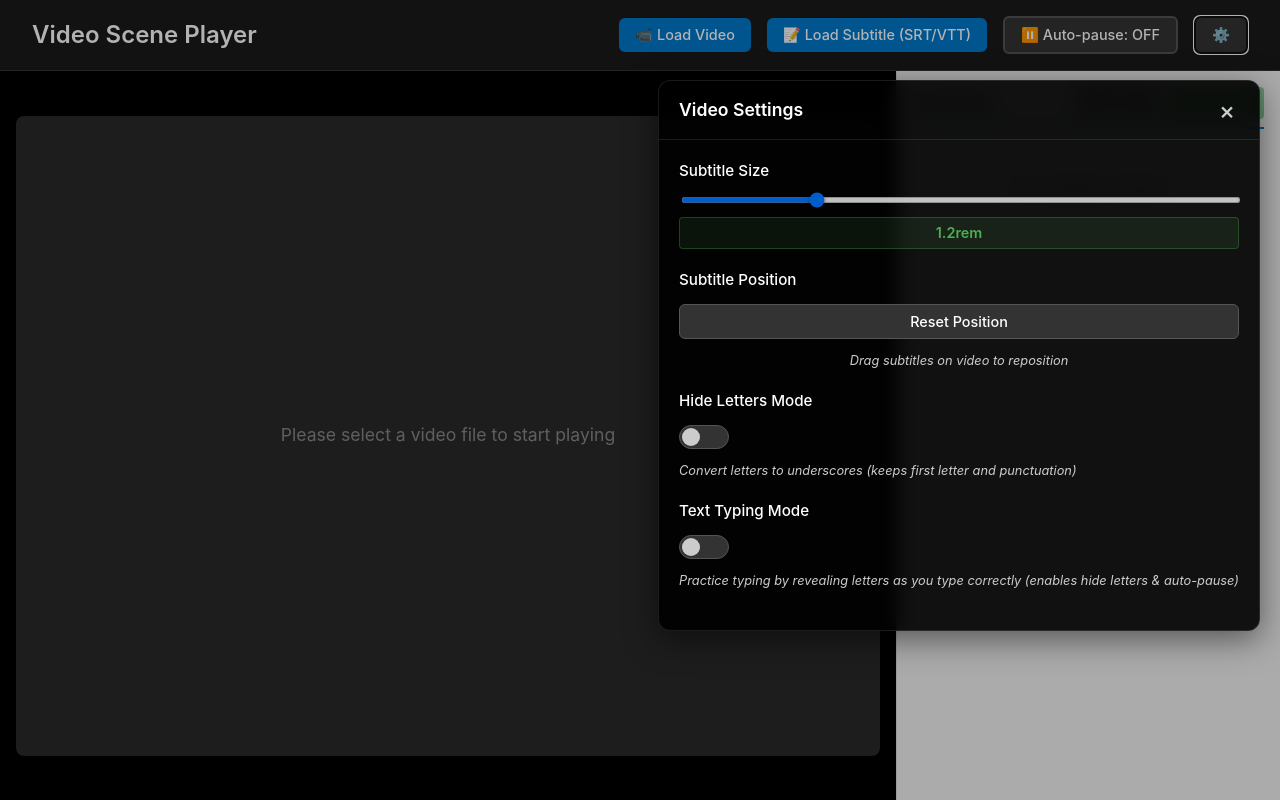
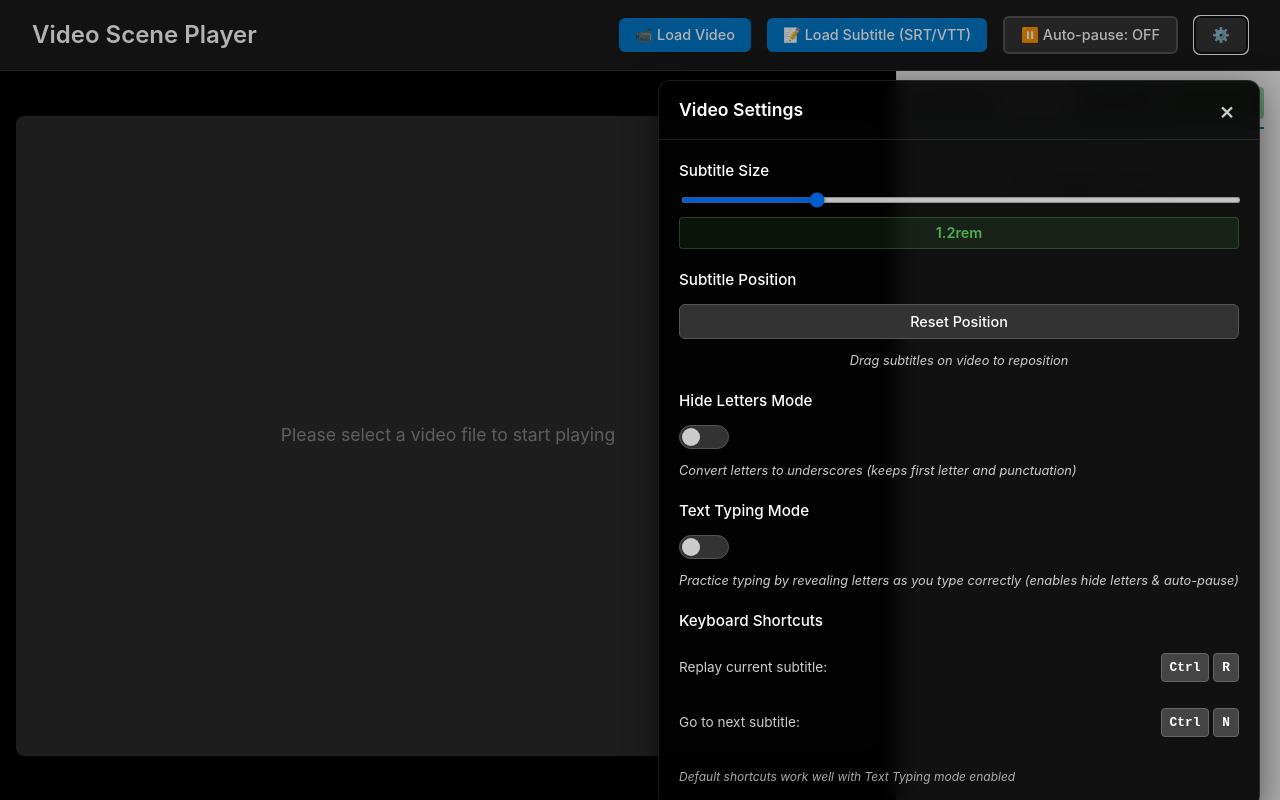
Before and after one commit to tomo2321/vite-react-video-scene-player, a React (Vite) app: page / in a window 1280 px wide. Both pictures are taken after a click on the button "⚙️". Built offline with nearby package versions, Linux system fonts and the light colour scheme; the HTML template or start-up script is replaced by a standard one.

Commit message:
:sparkles: add: add keyboard shortcuts for replay current subtitle and go to next subtitle

```diff
--- a/src/App.css
+++ b/src/App.css
@@ -321,6 +321,96 @@ input:disabled + .toggle-slider:before {
   font-style: italic;
 }
 
+/* Keyboard Shortcuts Section */
+.keyboard-shortcuts-section {
+  display: flex;
+  flex-direction: column;
+  gap: 12px;
+}
+
+.shortcut-config {
+  display: flex;
+  flex-direction: column;
+  gap: 10px;
+}
+
+.shortcut-row {
+  display: flex;
+  align-items: center;
+  justify-content: space-between;
+  padding: 8px 0;
+}
+
+.shortcut-description {
+  color: #ccc;
+  font-size: 0.85rem;
+  flex: 1;
+}
+
+.shortcut-display {
+  display: flex;
+  align-items: center;
+  gap: 4px;
+}
+
+.shortcut-display kbd {
+  background: #444;
+  border: 1px solid #666;
+  border-radius: 4px;
+  padding: 4px 8px;
+  font-family: "Courier New", monospace;
+  font-size: 0.8rem;
+  font-weight: bold;
+  color: #fff;
+  min-width: 24px;
+  text-align: center;
+  box-shadow: 0 1px 3px rgba(0, 0, 0, 0.3);
+}
+
+.shortcut-note {
+  margin-top: 8px;
+  color: #aaa;
+  font-style: italic;
+}
+
+.shortcut-note small {
+  font-size: 0.75rem;
+  line-height: 1.3;
+}
+
+/* Legacy support for old shortcut styles */
+.shortcuts-list {
+  display: flex;
+  flex-direction: column;
+  gap: 8px;
+}
+
+.shortcut-item {
+  display: flex;
+  align-items: center;
+  gap: 12px;
+  color: #ccc;
+  font-size: 0.85rem;
+}
+
+.shortcut-item kbd {
+  background: #444;
+  border: 1px solid #666;
+  border-radius: 4px;
+  padding: 4px 8px;
+  font-family: "Courier New", monospace;
+  font-size: 0.8rem;
+  font-weight: bold;
+  color: #fff;
+  min-width: 28px;
+  text-align: center;
+  box-shadow: 0 1px 3px rgba(0, 0, 0, 0.3);
+}
+
+.shortcut-item span {
+  flex: 1;
+}
+
 /* Mobile Responsive */
 @media (max-width: 768px) {
   .header-controls {
--- a/src/App.tsx
+++ b/src/App.tsx
@@ -4,7 +4,7 @@ import PreviewModal from './components/PreviewModal';
 import ResizableSplitter from './components/ResizableSplitter';
 import SubtitlePanel from './components/SubtitlePanel';
 import VideoPlayer from './components/VideoPlayer';
-import type { Subtitle } from './types';
+import type { KeyboardShortcuts, Subtitle } from './types';
 import './App.css';
 
 function App() {
@@ -34,6 +34,16 @@ function App() {
     // Load saved setting from localStorage or use default
     const saved = localStorage.getItem('textTypingEnabled');
     return saved ? JSON.parse(saved) : false;
+  });
+  const [keyboardShortcuts, setKeyboardShortcuts] = useState<KeyboardShortcuts>(() => {
+    // Load saved shortcuts from localStorage or use defaults
+    const saved = localStorage.getItem('keyboardShortcuts');
+    return saved
+      ? JSON.parse(saved)
+      : {
+          replay: { key: 'r', ctrlKey: true, altKey: false, shiftKey: false },
+          nextSubtitle: { key: 'n', ctrlKey: true, altKey: false, shiftKey: false },
+        };
   });
 
   useEffect(() => {
@@ -73,6 +83,16 @@ function App() {
         setManualSeekInProgress(false);
       }, 100);
     }
+  };
+
+  const handleManualSeek = () => {
+    // Reset the paused subtitle tracking when manual navigation occurs (keyboard shortcuts)
+    setLastPausedSubtitleIndex(null);
+    // Set manual seek flag briefly to prevent auto-pause interference
+    setManualSeekInProgress(true);
+    setTimeout(() => {
+      setManualSeekInProgress(false);
+    }, 100);
   };
 
   const handleTimeUpdate = (time: number) => {
@@ -249,6 +269,11 @@ function App() {
     );
   };
 
+  const handleUpdateKeyboardShortcuts = (newShortcuts: KeyboardShortcuts) => {
+    setKeyboardShortcuts(newShortcuts);
+    localStorage.setItem('keyboardShortcuts', JSON.stringify(newShortcuts));
+  };
+
   // Close settings popup with Escape key
   useEffect(() => {
     const handleKeyDown = (event: KeyboardEvent) => {
@@ -368,6 +393,36 @@ function App() {
                   auto-pause)
                 </span>
               </div>
+
+              <div className="keyboard-shortcuts-section">
+                <div className="control-label">Keyboard Shortcuts</div>
+
+                <div className="shortcut-config">
+                  <div className="shortcut-row">
+                    <span className="shortcut-description">Replay current subtitle:</span>
+                    <div className="shortcut-display">
+                      {keyboardShortcuts.replay.ctrlKey && <kbd>Ctrl</kbd>}
+                      {keyboardShortcuts.replay.altKey && <kbd>Alt</kbd>}
+                      {keyboardShortcuts.replay.shiftKey && <kbd>Shift</kbd>}
+                      <kbd>{keyboardShortcuts.replay.key.toUpperCase()}</kbd>
+                    </div>
+                  </div>
+
+                  <div className="shortcut-row">
+                    <span className="shortcut-description">Go to next subtitle:</span>
+                    <div className="shortcut-display">
+                      {keyboardShortcuts.nextSubtitle.ctrlKey && <kbd>Ctrl</kbd>}
+                      {keyboardShortcuts.nextSubtitle.altKey && <kbd>Alt</kbd>}
+                      {keyboardShortcuts.nextSubtitle.shiftKey && <kbd>Shift</kbd>}
+                      <kbd>{keyboardShortcuts.nextSubtitle.key.toUpperCase()}</kbd>
+                    </div>
+                  </div>
+
+                  <div className="shortcut-note">
+                    <small>Default shortcuts work well with Text Typing mode enabled</small>
+                  </div>
+                </div>
+              </div>
             </div>
           </div>
         </>
@@ -397,6 +452,8 @@ function App() {
             textTypingEnabled={textTypingEnabled}
             onTextTyped={handleTextTyped}
             onTypingMistake={handleTypingMistake}
+            onManualSeek={handleManualSeek}
+            keyboardShortcuts={keyboardShortcuts}
           />
         </div>
 
--- a/src/components/VideoPlayer.tsx
+++ b/src/components/VideoPlayer.tsx
@@ -20,6 +20,8 @@ const VideoPlayer: React.FC<VideoPlayerProps> = ({
   textTypingEnabled = false,
   onTextTyped,
   onTypingMistake,
+  onManualSeek,
+  keyboardShortcuts,
 }) => {
   const videoRef = useRef<HTMLVideoElement>(null);
   const [videoUrl, setVideoUrl] = useState<string>('');
@@ -94,12 +96,87 @@ const VideoPlayer: React.FC<VideoPlayerProps> = ({
     setCurrentSubtitleIndex(subtitleIndex);
   }, [currentTime, subtitles, autoPauseEnabled]);
 
-  // Keyboard event handler for text typing mode
+  // Keyboard event handler for text typing mode and navigation shortcuts
   useEffect(() => {
-    if (!textTypingEnabled || currentSubtitleIndex === -1) return;
+    const handleKeyDown = (event: KeyboardEvent) => {
+      // Check if event matches a configured shortcut
+      const matchesShortcut = (shortcut: {
+        key: string;
+        ctrlKey: boolean;
+        altKey: boolean;
+        shiftKey: boolean;
+      }) => {
+        return (
+          event.key.toLowerCase() === shortcut.key.toLowerCase() &&
+          event.ctrlKey === shortcut.ctrlKey &&
+          event.altKey === shortcut.altKey &&
+          event.shiftKey === shortcut.shiftKey
+        );
+      };
 
-    const handleKeyDown = (event: KeyboardEvent) => {
-      // Only handle letter and number keys
+      // Handle navigation shortcuts (replay current, next subtitle)
+      if (keyboardShortcuts) {
+        if (
+          matchesShortcut(keyboardShortcuts.replay) ||
+          matchesShortcut(keyboardShortcuts.nextSubtitle)
+        ) {
+          // Only handle these shortcuts if we're not in an input field or textarea
+          const activeElement = document.activeElement;
+          if (activeElement?.tagName === 'INPUT' || activeElement?.tagName === 'TEXTAREA') {
+            return;
+          }
+
+          event.preventDefault();
+
+          if (matchesShortcut(keyboardShortcuts.replay)) {
+            // Replay current subtitle from start
+            if (currentSubtitleIndex !== -1 && videoRef.current) {
+              const currentSub = subtitles[currentSubtitleIndex];
+              if (currentSub) {
+                console.log(
+                  `Replaying subtitle ${currentSubtitleIndex + 1}: "${currentSub.text.substring(0, 30)}..." (auto-pause will be active)`
+                );
+                // Reset auto-pause tracking so it will pause at the end of this subtitle
+                onManualSeek?.();
+                const timeInSeconds = Math.round(currentSub.start) / 1000;
+                videoRef.current.currentTime = timeInSeconds;
+                videoRef.current.play();
+              }
+            } else {
+              console.log('No current subtitle to replay');
+            }
+          } else if (matchesShortcut(keyboardShortcuts.nextSubtitle)) {
+            // Go to next subtitle
+            if (
+              currentSubtitleIndex !== -1 &&
+              currentSubtitleIndex < subtitles.length - 1 &&
+              videoRef.current
+            ) {
+              const nextSub = subtitles[currentSubtitleIndex + 1];
+              if (nextSub) {
+                console.log(
+                  `Going to next subtitle ${currentSubtitleIndex + 2}: "${nextSub.text.substring(0, 30)}..." (auto-pause will be active)`
+                );
+                // Reset auto-pause tracking so it will pause at the end of the next subtitle
+                onManualSeek?.();
+                const timeInSeconds = Math.round(nextSub.start) / 1000;
+                videoRef.current.currentTime = timeInSeconds;
+                videoRef.current.play();
+              }
+            } else if (currentSubtitleIndex === -1) {
+              console.log('No current subtitle to navigate from');
+            } else {
+              console.log('Already at the last subtitle');
+            }
+          }
+          return;
+        }
+      }
+
+      // Handle text typing mode
+      if (!textTypingEnabled || currentSubtitleIndex === -1) return;
+
+      // Only handle letter and number keys for typing mode
       if (!/^[a-zA-Z0-9]$/.test(event.key)) return;
 
       // Prevent default to avoid any browser shortcuts
@@ -127,7 +204,15 @@ const VideoPlayer: React.FC<VideoPlayerProps> = ({
     // Add event listener to document so it works globally when video player is focused
     document.addEventListener('keydown', handleKeyDown);
     return () => document.removeEventListener('keydown', handleKeyDown);
-  }, [textTypingEnabled, currentSubtitleIndex, subtitles, onTextTyped, onTypingMistake]);
+  }, [
+    textTypingEnabled,
+    currentSubtitleIndex,
+    subtitles,
+    onTextTyped,
+    onTypingMistake,
+    onManualSeek,
+    keyboardShortcuts,
+  ]);
 
   const handleTimeUpdate = (e: React.SyntheticEvent<HTMLVideoElement>) => {
     const video = e.target as HTMLVideoElement;
```
Also changed, not shown: src/types.ts (+28 -0 lines), 2 other files (tests, documents, lock files or other folders).
